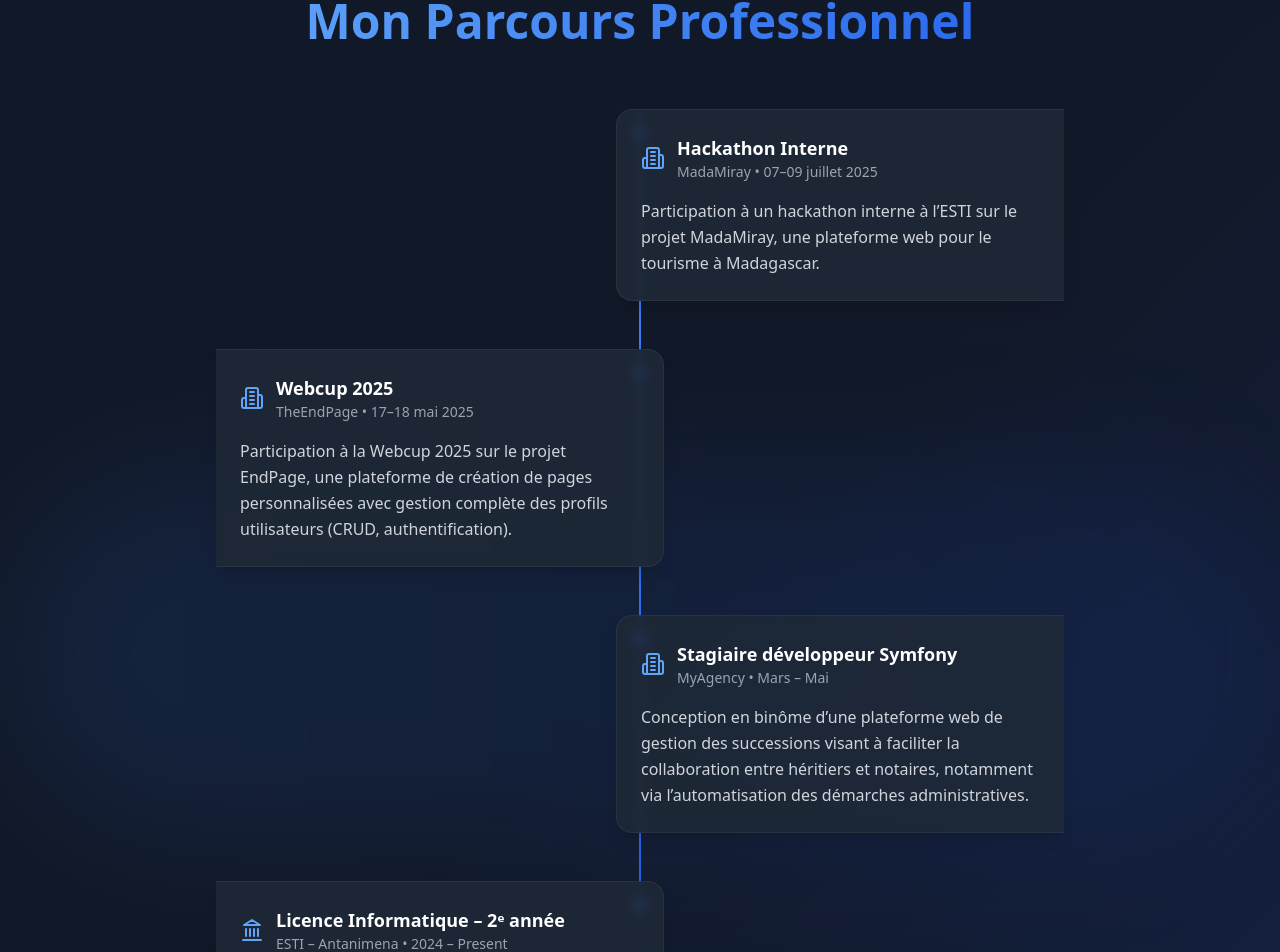
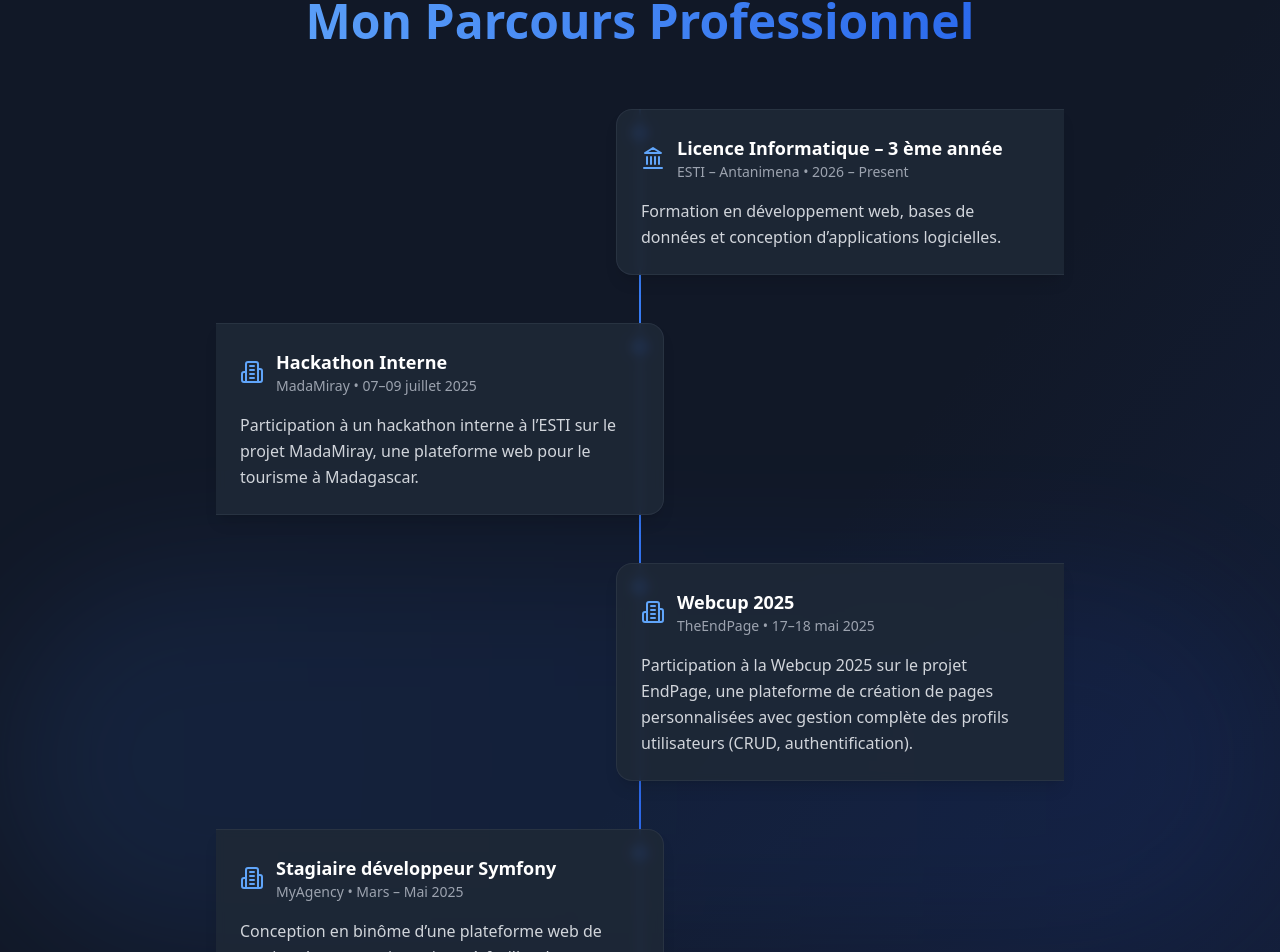
Before and after one commit to Nahary007/portfolio, a React (Vite) app: page / in a window 1280 px wide. Shown: the part 1254-2206 px from the top of the page. Built offline with nearby package versions, Linux system fonts and the light colour scheme.

Commit message:
update: update information in CV and Competences.

```diff
--- a/src/components/Competence.tsx
+++ b/src/components/Competence.tsx
@@ -10,8 +10,6 @@ const Competences = ({ lang }: CompetencesProps) => {
     { nom: "CSS", pourcentage: 75, icone: "https://cdn.jsdelivr.net/gh/devicons/devicon/icons/css3/css3-original.svg" },
     { nom: "Bootstrap", pourcentage: 65, icone: "https://cdn.jsdelivr.net/gh/devicons/devicon/icons/bootstrap/bootstrap-original.svg" },
     { nom: "Tailwindcss", pourcentage: 60, icone: "https://getlogovector.com/wp-content/uploads/2021/01/tailwind-css-logo-vector.png" },
-    { nom: "C", pourcentage: 75, icone: "https://raw.githubusercontent.com/devicons/devicon/master/icons/c/c-original.svg" },
-    { nom: "C++", pourcentage: 75, icone: "https://raw.githubusercontent.com/devicons/devicon/master/icons/cplusplus/cplusplus-original.svg" },
     { nom: "JavaScript", pourcentage: 75, icone: "https://raw.githubusercontent.com/devicons/devicon/master/icons/javascript/javascript-original.svg" },
     { nom: "TypeScript", pourcentage: 85, icone: "https://raw.githubusercontent.com/devicons/devicon/master/icons/typescript/typescript-original.svg" },
     { nom: "PHP", pourcentage: 90, icone: "https://raw.githubusercontent.com/devicons/devicon/master/icons/php/php-original.svg" },
--- a/src/components/Cv.tsx
+++ b/src/components/Cv.tsx
@@ -10,6 +10,13 @@ const Cv = ({ lang }: CvProps) => {
 
   const parcoursItems = [
     {
+      type: "diplome",
+      titre: lang === 'fr' ? "Licence Informatique – 3 ème année" : "Bachelor's in Computer Science – 3rd year",
+      institution: "ESTI – Antanimena",
+      annee: "2026 – Present",
+      description: lang === 'fr' ? "Formation en développement web, bases de données et conception d’applications logicielles." : "Training in web development, databases and software application design.",
+    }
+    ,{
       type: "experience",
       titre: lang === 'fr' ? "Hackathon Interne" : "Internal Hackathon",
       entreprise: "MadaMiray",
@@ -31,7 +38,7 @@ const Cv = ({ lang }: CvProps) => {
       type: "experience",
       titre: lang === 'fr' ? "Stagiaire développeur Symfony" : "Symfony Developer Intern",
       entreprise: "MyAgency",
-      dates: lang === 'fr' ? "Mars – Mai" : "March – May",
+      dates: lang === 'fr' ? "Mars – Mai 2025" : "March – May 2025",
       description: lang === 'fr'
         ? `Conception en binôme d’une plateforme web de gestion des successions visant à faciliter la collaboration entre héritiers et notaires, notamment via l’automatisation des démarches administratives.`
         : `Design in pairs of a web platform for estate management aimed at facilitating collaboration between heirs and notaries, particularly through the automation of administrative procedures.`,
@@ -41,7 +48,7 @@ const Cv = ({ lang }: CvProps) => {
       type: "diplome",
       titre: lang === 'fr' ? "Licence Informatique – 2ᵉ année" : "Bachelor's in Computer Science – 2nd year",
       institution: "ESTI – Antanimena",
-      annee: "2024 – Present",
+      annee: "2024 – 2025",
       description: lang === 'fr' ? "Formation en développement web, bases de données et conception d’applications logicielles." : "Training in web development, databases and software application design.",
     },
     {
```
